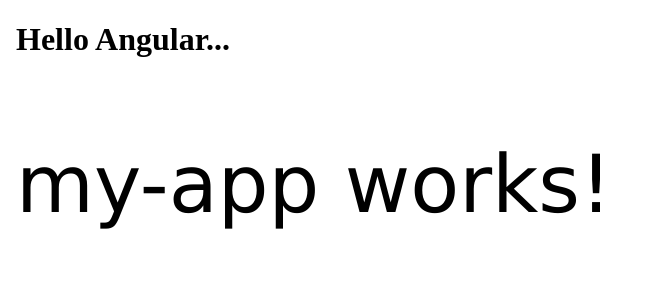
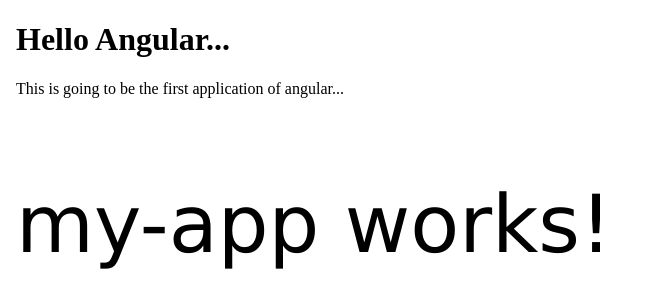
Before and after one commit to hardik8770/my-app, an Angular app: page / in a window 1280 px wide. Shown: the top 308 px of the page, without its empty margins (0-647 px from the left). Built offline with nearby package versions, Linux system fonts and the light colour scheme.

Commit message:
importent fix

```diff
--- a/src/app/app.component.html
+++ b/src/app/app.component.html
@@ -8,6 +8,7 @@
 </head>
 <body>
   <h1>Hello Angular...</h1>
+  <p>This is going to be the first application of angular...</p>
   <app-my-app></app-my-app>
 </body>
 </html>
```
